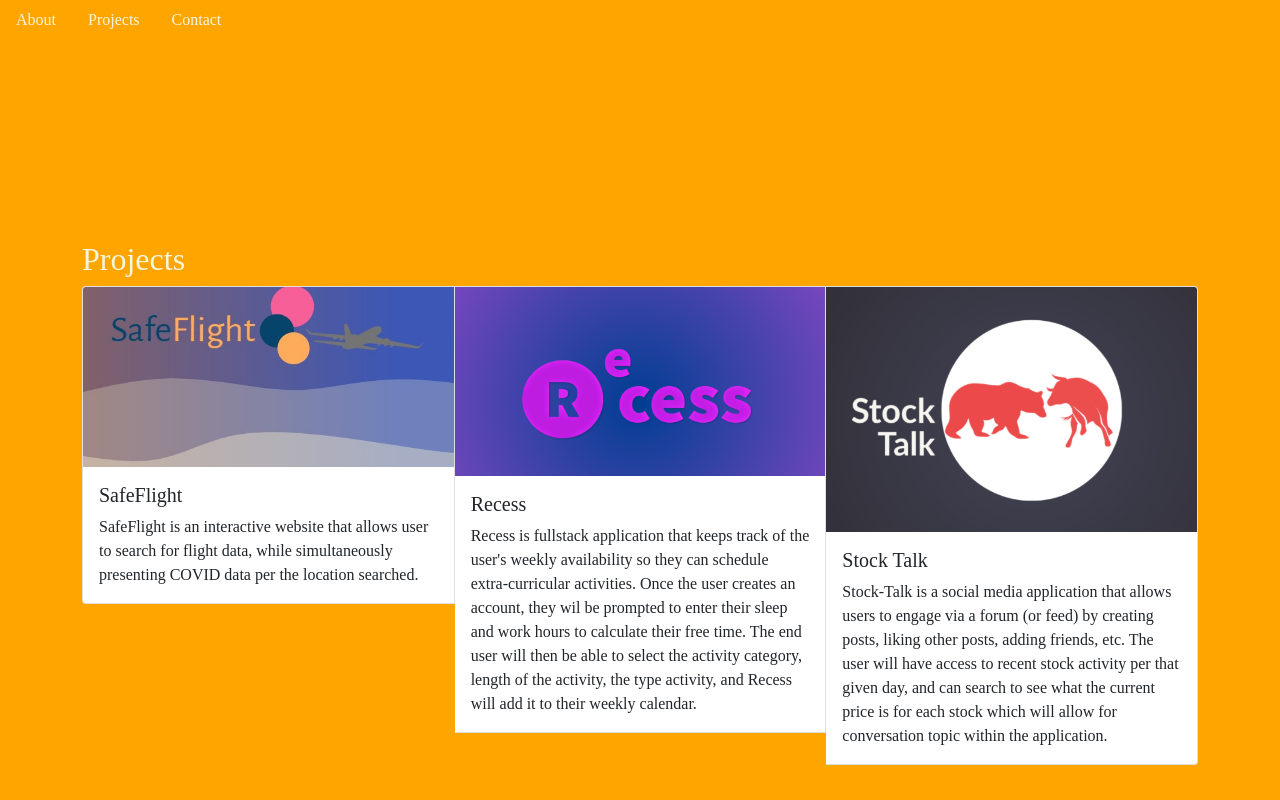
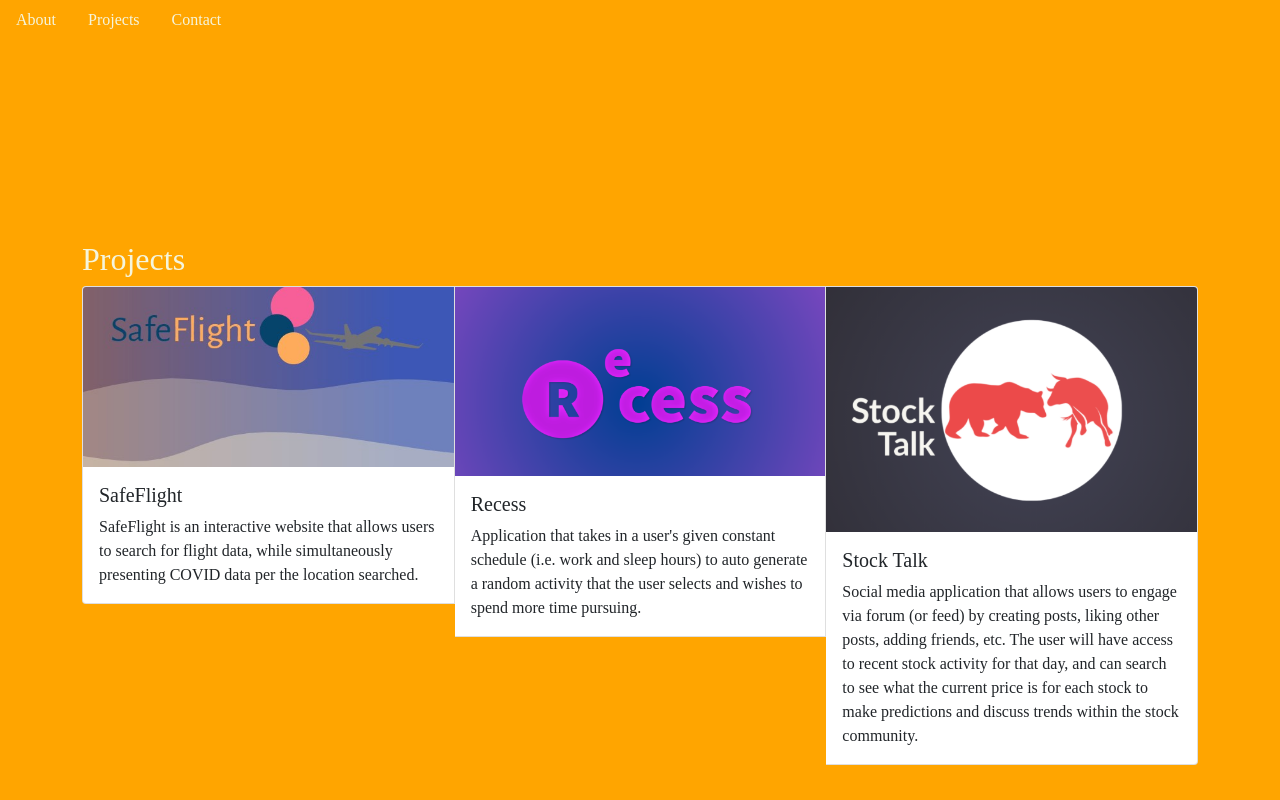
Before and after one commit to nsherman113/nsherman-portfolio, a React (Create React App) app: page /Projects in a window 1280 px wide. Built offline with nearby package versions, Linux system fonts and the light colour scheme; a web font is replaced by a local one.

Commit message:
projects final

```diff
--- a/src/components/projects.js
+++ b/src/components/projects.js
@@ -22,7 +22,7 @@ const Projects = () => {
           <div class="card-body">
             <h5 class="card-title">SafeFlight</h5>
             <p class="card-text">
-              SafeFlight is an interactive website that allows user to search
+              SafeFlight is an interactive website that allows users to search
               for flight data, while simultaneously presenting COVID data per
               the location searched.
             </p>
@@ -35,13 +35,9 @@ const Projects = () => {
           <div class="card-body">
             <h5 class="card-title">Recess</h5>
             <p class="card-text">
-              Recess is fullstack application that keeps track of the user's
-              weekly availability so they can schedule extra-curricular
-              activities. Once the user creates an account, they wil be prompted
-              to enter their sleep and work hours to calculate their free time.
-              The end user will then be able to select the activity category,
-              length of the activity, the type activity, and Recess will add it
-              to their weekly calendar.
+              Application that takes in a user's given constant schedule (i.e.
+              work and sleep hours) to auto generate a random activity that the
+              user selects and wishes to spend more time pursuing.
             </p>
           </div>
         </div>
@@ -55,12 +51,11 @@ const Projects = () => {
           <div class="card-body">
             <h5 class="card-title">Stock Talk</h5>
             <p class="card-text">
-              Stock-Talk is a social media application that allows users to
-              engage via a forum (or feed) by creating posts, liking other
-              posts, adding friends, etc. The user will have access to recent
-              stock activity per that given day, and can search to see what the
-              current price is for each stock which will allow for conversation
-              topic within the application.
+              Social media application that allows users to engage via forum (or
+              feed) by creating posts, liking other posts, adding friends, etc.
+              The user will have access to recent stock activity for that day,
+              and can search to see what the current price is for each stock to
+              make predictions and discuss trends within the stock community.
             </p>
           </div>
         </div>
```
